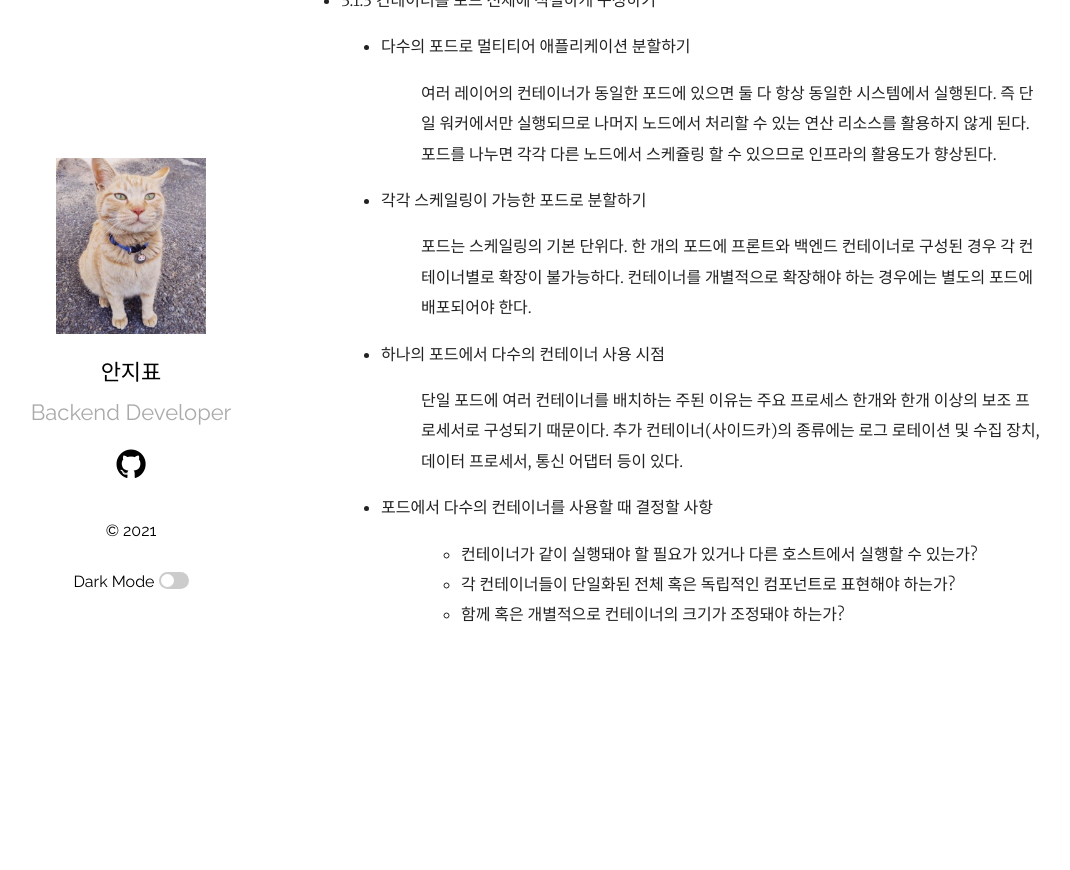
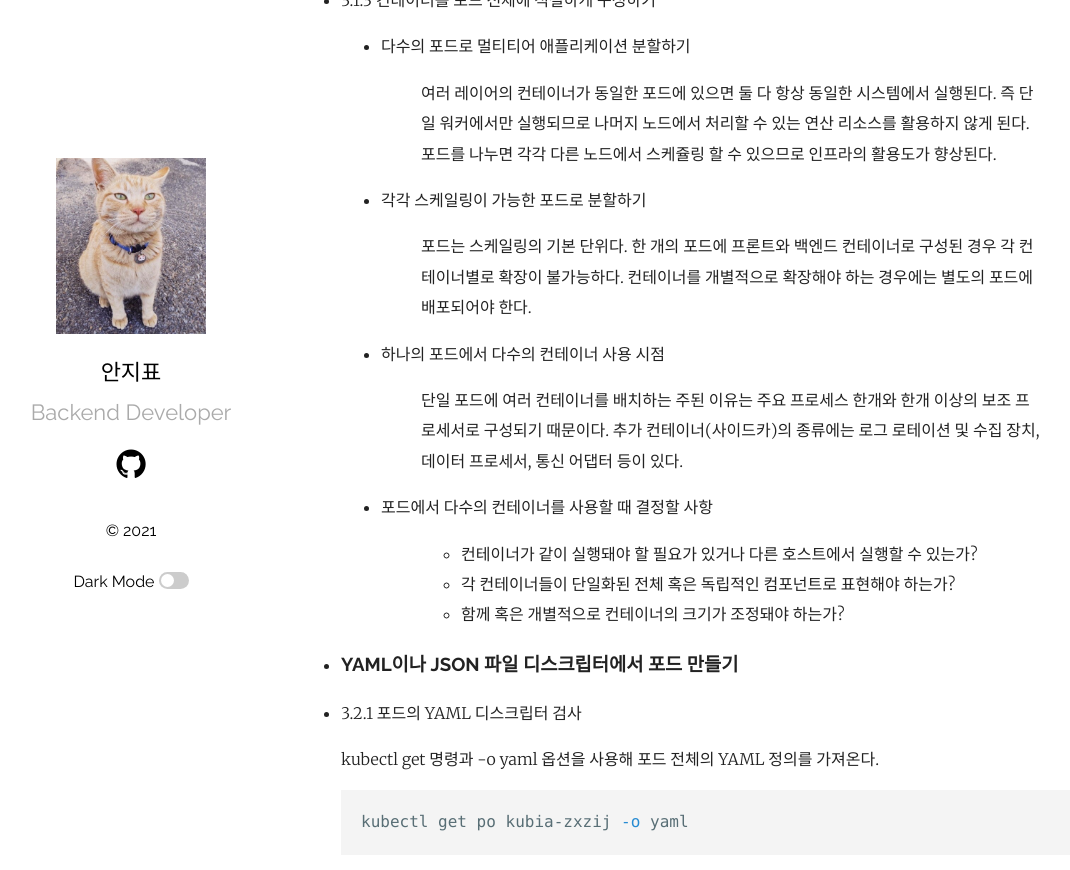
Before and after one commit to ppyong/ppyong.github.io, a Jekyll site: the page built from _posts/2021-09-27-kubernetes-in-action(chapter2~3).md, in a window 1280 px wide and 900 px high, scrolled down 2503 px. Shown: the top 870 px of the window, without its empty margins (54-1124 px from the left). Built offline with Jekyll 4.4.1, drawn with Linux system fonts in a browser that asks for light colours; before the commit the page ends 3178 px from its top, so only the background shows below that.

Commit message:
temp-20210104-1

````diff
--- a/_posts/2021-09-27-kubernetes-in-action(chapter2~3).md
+++ b/_posts/2021-09-27-kubernetes-in-action(chapter2~3).md
@@ -62,3 +62,13 @@ kubectl logs kubia-manual -c ${container명}
 >> - 컨테이너가 같이 실행돼야 할 필요가 있거나 다른 호스트에서 실행할 수 있는가?
 >> - 각 컨테이너들이 단일화된 전체 혹은 독립적인 컴포넌트로 표현해야 하는가?
 >> - 함께 혹은 개별적으로 컨테이너의 크기가 조정돼야 하는가?
+
+
+- ### YAML이나 JSON 파일 디스크립터에서 포드 만들기
+
+- 3.2.1 포드의 YAML 디스크립터 검사
+
+> kubectl get 명령과 -o yaml 옵션을 사용해 포드 전체의 YAML 정의를 가져온다.
+```shell
+kubectl get po kubia-zxzij -o yaml
+```
````
